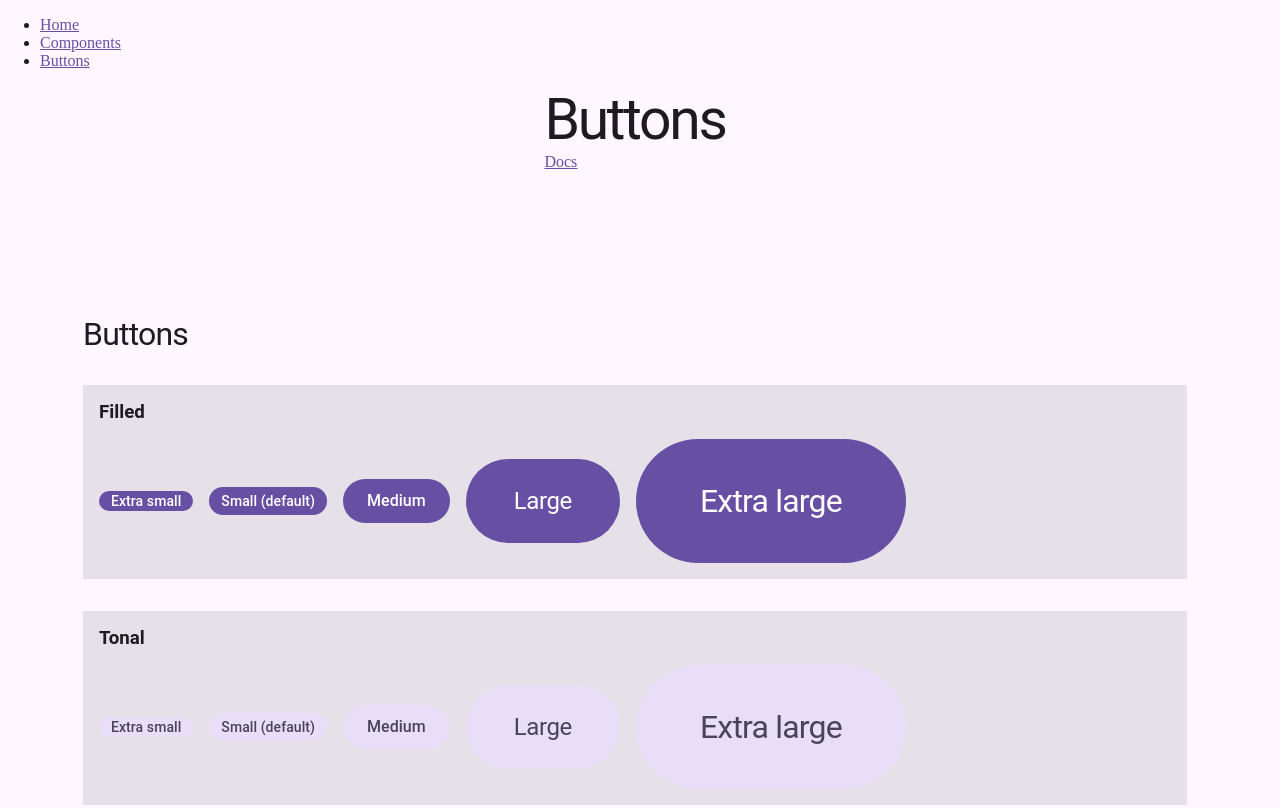
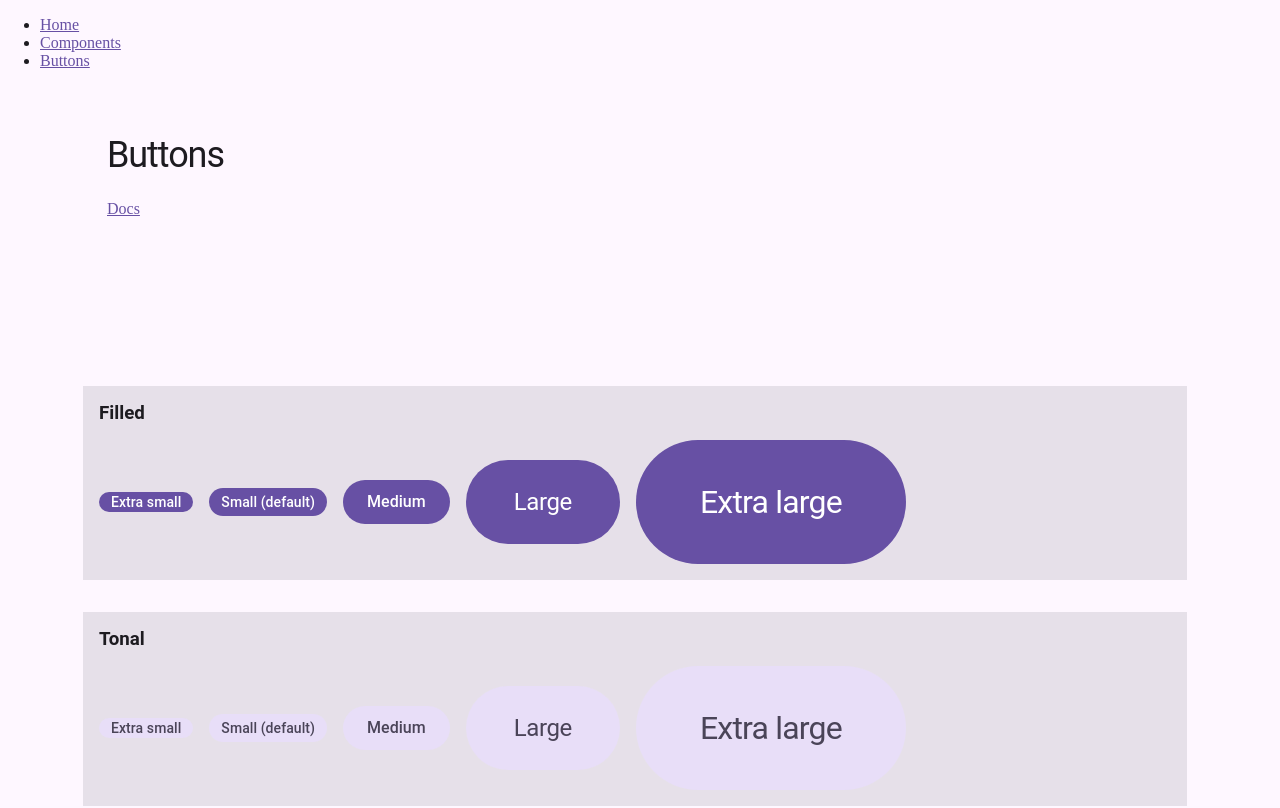
Before and after one commit to insideoutlizard/lz-ui, a SvelteKit app: page /components/buttons in a window 1280 px wide. Shown: the top 808 px of the page. Built offline with nearby package versions, Linux system fonts and the light colour scheme.

Commit message:
page header moved to its own section

```diff
--- a/src/routes/+page.svelte
+++ b/src/routes/+page.svelte
@@ -3,25 +3,10 @@
     import type { LzButtonColor } from "#lib";
 </script>
 
-{#snippet buttons(color: LzButtonColor)}
-    <div class="container">
+<section class="lz-hero primary">
+    <header class="lz-page-header hero">
         <hgroup>
-            <h3>{color.charAt(0).toUpperCase() + color.slice(1)}</h3>
-        </hgroup>
-        <div class="container-inner">
-            <LzButton label="x-small" {color} />
-            <LzButton label="small" {color} />
-            <LzButton label="medium" {color} />
-            <LzButton label="large" {color} />
-            <LzButton label="x-large" {color} />
-        </div>
-    </div>
-{/snippet}
-
-<section class="lz-section primary">
-    <header class="page-header" id="index-header">
-        <hgroup>
-            <h1>lz-ui</h1>
+            <h1 class="headline">lz-ui</h1>
             <p>
                 Component library made with SvelteKit. Attempts to follow the
                 official <a href="https://m3.material.io/" target="_blank"
@@ -66,53 +51,4 @@
 </section>
 
 <style>
-    .lz-section {
-        display: flex;
-        flex-direction: column;
-        padding: var(--lz-spacing-space200);
-        gap: var(--lz-spacing-space200);
-
-        &.primary h2 {
-            font-family: var(--lz-typography-typeface-brand);
-            font-size: var(--lz-typescale-headline-l-font-size);
-            letter-spacing: var(--lz-typescale-headline-l-font-tracking);
-            font-weight: var(--lz-typescale-headline-l-font-weight);
-            font-variation-settings: var(--lz-typescale-headline-l-font-wght);
-        }
-    }
-
-    .container {
-        background: var(--lz-color-surface-container-highest);
-        display: flex;
-        flex-direction: column;
-        justify-content: center;
-        padding: var(--lz-spacing-space200);
-        gap: var(--lz-spacing-space200);
-
-        & .container-inner {
-            display: flex;
-            flex-direction: row;
-            justify-content: start;
-            align-items: center;
-            gap: var(--lz-spacing-space200);
-        }
-    }
-
-    .page-header hgroup {
-        & h1 {
-            font-family: var(--lz-typography-typeface-brand);
-            font-size: var(--lz-typescale-display-l-font-size);
-            letter-spacing: var(--lz-typescale-display-l-font-tracking);
-            font-weight: var(--lz-typescale-display-l-font-weight);
-            font-variation-settings: var(--lz-typescale-display-l-font-wght);
-        }
-
-        & p {
-            font-family: var(--lz-typography-typeface-plain);
-            font-size: var(--lz-typescale-body-l-font-size);
-            letter-spacing: var(--lz-typescale-body-l-font-tracking);
-            font-weight: var(--lz-typescale-body-l-font-weight);
-            font-variation-settings: var(--lz-typescale-body-l-font-wght);
-        }
-    }
 </style>
--- a/src/routes/components/+page.svelte
+++ b/src/routes/components/+page.svelte
@@ -7,16 +7,20 @@
     import type { LzButtonColor } from "#lib";
 </script>
 
-<hgroup>
-    <h1 id="index-headline">Components</h1>
-    <a href="https://m3.material.io/components" target="_blank">Docs</a>
-</hgroup>
+<section class="lz-hero secondary">
+    <header class="lz-page-header">
+        <hgroup>
+            <h1 class="headline">Components</h1>
+            <a href="https://m3.material.io/components" target="_blank">Docs</a>
+        </hgroup>
+    </header>
+</section>
 
 <section class="lz-section primary">
-    <hgroup>
-        <h2>Buttons</h2>
-    </hgroup>
     <div>
+        <hgroup>
+            <h2>Buttons</h2>
+        </hgroup>
         <p>ToDo: Add link to buttons and perhaps some sort of image.</p>
     </div>
 </section>
--- a/src/routes/components/buttons/+page.svelte
+++ b/src/routes/components/buttons/+page.svelte
@@ -7,12 +7,18 @@
     import type { LzButtonColor } from "#lib";
 </script>
 
-<hgroup>
-    <h1 id="index-headline">Buttons</h1>
-    <a href="https://m3.material.io/components/buttons/overview" target="_blank"
-        >Docs
-    </a>
-</hgroup>
+<section class="lz-hero secondary">
+    <header class="lz-page-header">
+        <hgroup>
+            <h1 class="headline">Buttons</h1>
+            <a
+                href="https://m3.material.io/components/buttons/overview"
+                target="_blank"
+                >Docs
+            </a>
+        </hgroup>
+    </header>
+</section>
 
 {#snippet buttons(color: LzButtonColor)}
     <div class="container">
@@ -30,10 +36,6 @@
 {/snippet}
 
 <section class="lz-section primary">
-    <hgroup>
-        <h2>Buttons</h2>
-    </hgroup>
-
     {@render buttons("filled")}
     {@render buttons("tonal")}
     {@render buttons("elevated")}
@@ -42,21 +44,6 @@
 </section>
 
 <style>
-    .lz-section {
-        display: flex;
-        flex-direction: column;
-        padding: var(--lz-spacing-space200);
-        gap: var(--lz-spacing-space200);
-
-        &.primary h2 {
-            font-family: var(--lz-typography-typeface-brand);
-            font-size: var(--lz-typescale-headline-l-font-size);
-            letter-spacing: var(--lz-typescale-headline-l-font-tracking);
-            font-weight: var(--lz-typescale-headline-l-font-weight);
-            font-variation-settings: var(--lz-typescale-headline-l-font-wght);
-        }
-    }
-
     .container {
         background: var(--lz-color-surface-container-highest);
         display: flex;
@@ -64,6 +51,13 @@
         justify-content: center;
         padding: var(--lz-spacing-space200);
         gap: var(--lz-spacing-space200);
+        overflow: hidden;
+        box-sizing: border-box;
+        flex: 1 1 auto;
+        min-height: 0;
+        min-width: 0;
+        container: layout;
+        container-type: inline-size;
 
         & .container-inner {
             display: flex;
@@ -71,14 +65,9 @@
             justify-content: start;
             align-items: center;
             gap: var(--lz-spacing-space200);
+            width: 100%;
+            margin-top: auto;
+            flex-wrap: wrap;
         }
     }
-
-    #index-headline {
-        font-family: var(--lz-typography-typeface-brand);
-        font-size: var(--lz-typescale-display-l-font-size);
-        letter-spacing: var(--lz-typescale-display-l-font-tracking);
-        font-weight: var(--lz-typescale-display-l-font-weight);
-        font-variation-settings: var(--lz-typescale-display-l-font-wght);
-    }
 </style>
```
